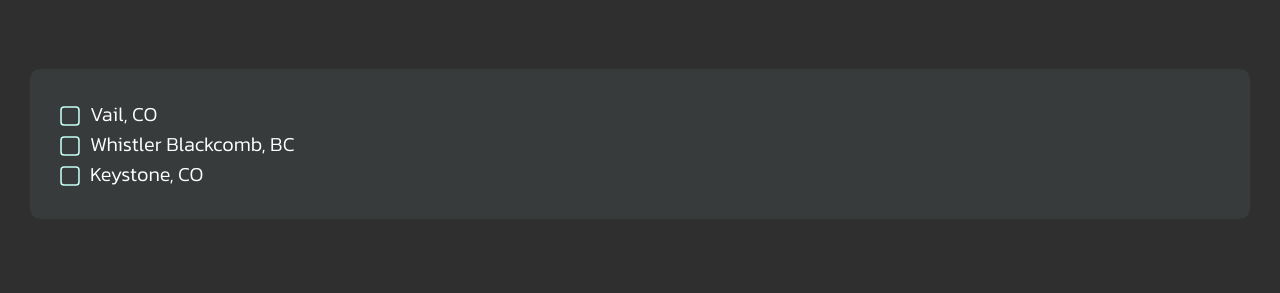
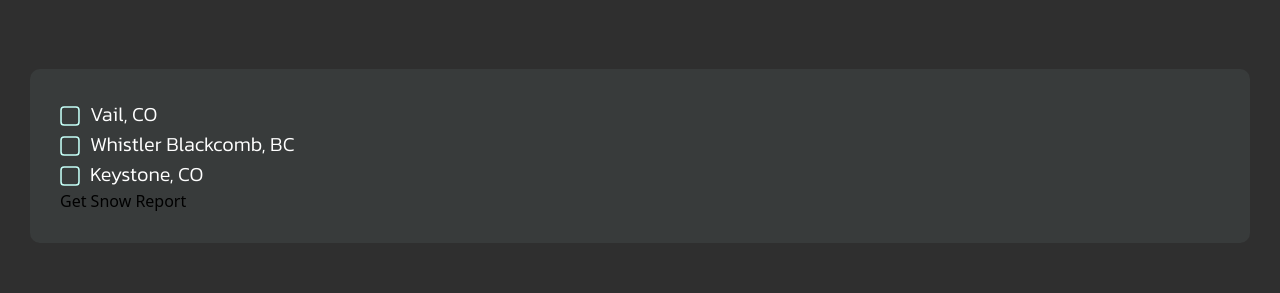
Before and after one commit to ngranahan/epic-snow, a Vue app: page / in a window 1280 px wide. Shown: the part 141-434 px from the top of the page. Built offline with nearby package versions, Linux system fonts and the light colour scheme.

Commit message:
Adds methods to handle api call

```diff
--- a/public/index.html
+++ b/public/index.html
@@ -14,7 +14,7 @@
     <noscript>
       <strong>We're sorry but <%= htmlWebpackPlugin.options.title %> doesn't work properly without JavaScript enabled. Please enable it to continue.</strong>
     </noscript>
-    <div id="app" class="app-body"></div>
+    <div id="app" class="app"></div>
     <!-- built files will be auto injected -->
   </body>
 </html>
--- a/src/App.vue
+++ b/src/App.vue
@@ -1,13 +1,15 @@
 <template>
+  <div class="app__body">
     <header class="header">
       <h1 class="header__title text-brand heading-primary">Epic Snow Report</h1>
     </header>
     <main class="main">
       <div class="container">
         <!-- Render form on load -->
-      <QueryForm :locationList="locationList"></QueryForm>
+        <QueryForm v-if="!results.length" :locationList="locationList" @formSubmit="getData"></QueryForm>
         <!-- Render dashboard on submit -->
-      <Card></Card>
+        <!-- TODO: Results/Card Rendering -->
+        <Card v-for="result in results" :key="result.data.nearest_area[0].areaName[0].value"></Card>
       </div>
     </main>
     <footer class="footer">
@@ -23,6 +25,7 @@
     </footer>
     <!-- <img alt="Vue logo" src="./assets/logo.png" />
     <HelloWorld msg="Welcome to Your Vue.js App" /> -->
+  </div>
 </template>
 
 <script>
@@ -50,23 +53,49 @@
         {
           name: 'vail',
           label: 'Vail, CO',
-          location: 'vail, co',
+          searchLocation: 'vail,co',
           region: 'west'
         },
         {
           name: 'whistler',
           label: 'Whistler Blackcomb, BC',
-          location: '',
+          searchLocation: 'whistler,bc',
           region: 'west'
         },
         {
           name: 'keystone',
           label: 'Keystone, CO',
-          location: '',
+          searchLocation: 'keystone,co',
           region: 'west'
         }
-      ]
+      ],
+      results: []
     };
+  },
+  methods: {
+    async getData(locationQuery) {
+      console.log('getting data');
+      const baseUrl = 'https://api.worldweatheronline.com/premium/v1/ski.ashx';
+      const key = process.env.VUE_APP_API_KEY;
+      try {
+        for (const location of locationQuery) {
+          const res = await fetch(`${baseUrl}?key=${key}&q=${location}&num_of_days=3&format=json&includeLocation=yes`);
+          if (res.ok) {
+            const data = await res.json();
+            this.results.push(data);
+            console.log('data', data);
+          } else {
+            // TODO: Handle error state in the UI
+            throw new Error('Error fetching results.');
+          }
+        }
+      } catch (e) {
+        console.error(e);
+      }
+    },
+    cacheData() {
+      // TODO: Cache data
+    }
   }
 };
 </script>
--- a/src/components/QueryForm.vue
+++ b/src/components/QueryForm.vue
@@ -1,18 +1,20 @@
 <template>
-  <form action="" class="form">
+  <form class="form" @submit.prevent="onSubmit">
     <!-- Based on Sara Soueidan's method for accessible checkboxes: https://www.sarasoueidan.com/blog/inclusively-hiding-and-styling-checkboxes-and-radio-buttons/ -->
     <label
       v-for="checkbox in locationList"
       :key="checkbox.name"
       :for="checkbox.name"
-      :class="{ 'is-checked': checkbox.checked }"
       class="form__checkbox-label text-inverse body-primary"
     >
-      <input type="checkbox" :id="checkbox.name" class="form__checkbox-input" />
+      <input
+        type="checkbox"
+        :id="checkbox.name"
+        :value="checkbox.searchLocation"
+        v-model="locationQuery"
+        class="form__checkbox-input"
+      />
       <!-- TODO: Maybe put this svg in another component for legibility -->
-      <!-- width="32"
-      height="32"
-      viewBox="-4 -4 39 39" -->
       <svg
         width="32"
         height="32"
@@ -22,8 +24,6 @@
         class="form__checkbox-svg"
       >
         <!-- The background -->
-        <!-- width="35"
-          height="35" -->
         <rect
           class="form__checkbox-background"
           width="35"
@@ -47,12 +47,19 @@
       </svg>
       <span class="form__label-text">{{ checkbox.label }}</span>
     </label>
+    <button @click="$emit('formSubmit', locationQuery)" :class="[locationQuery.length ? activeClass : '']">Get Snow Report</button>
   </form>
 </template>
 
 <script>
 export default {
   name: 'QueryForm',
-  props: ['locationList']
+  props: ['locationList'],
+  data() {
+    return {
+      locationQuery: [],
+      activeClass: 'is-active'
+    };
+  }
 };
 </script>
--- a/src/styles/pages/_app.scss
+++ b/src/styles/pages/_app.scss
@@ -1,6 +1,10 @@
 @use '../abstracts/' as *;
 
-.app-body {
+.app {
+  height: 100%;
+}
+
+.app__body {
   display: flex;
   flex-direction: column;
   height: 100%;
```
Lines whose indentation alone changed are shown as unchanged.
